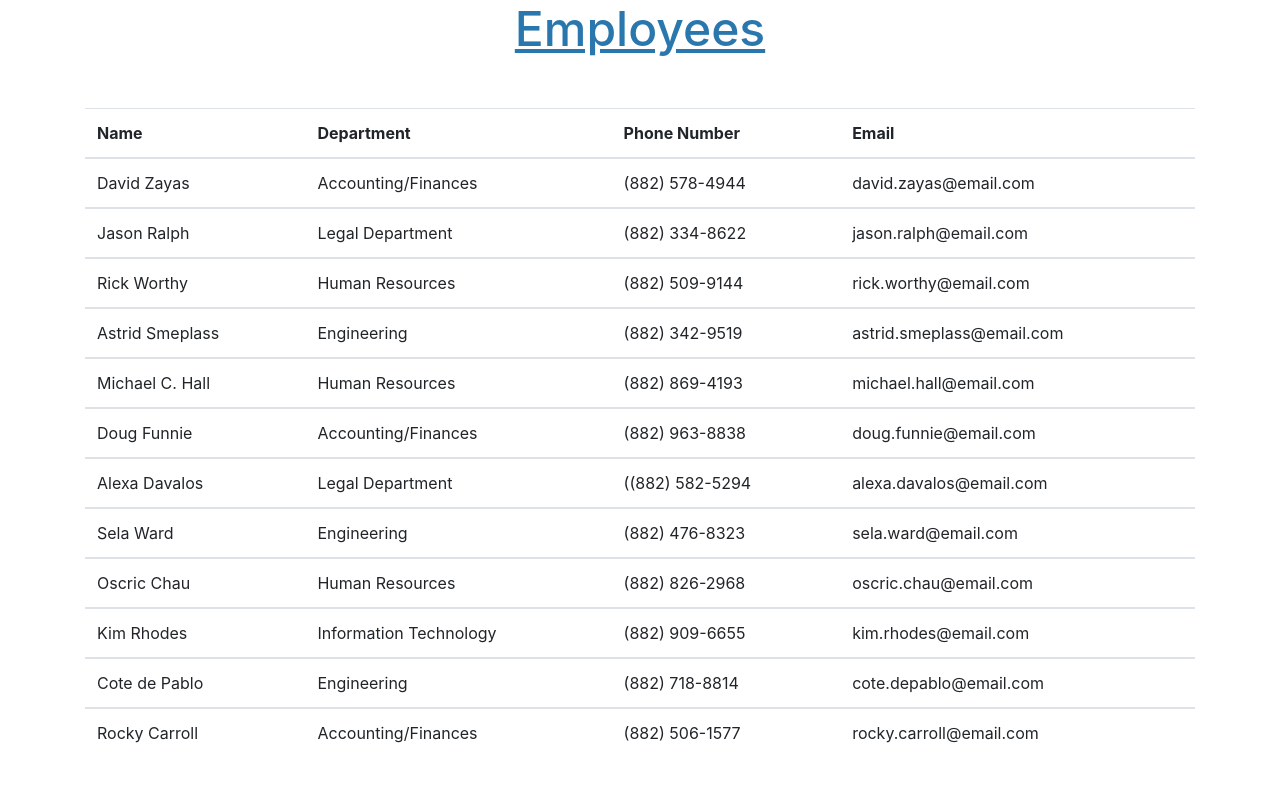
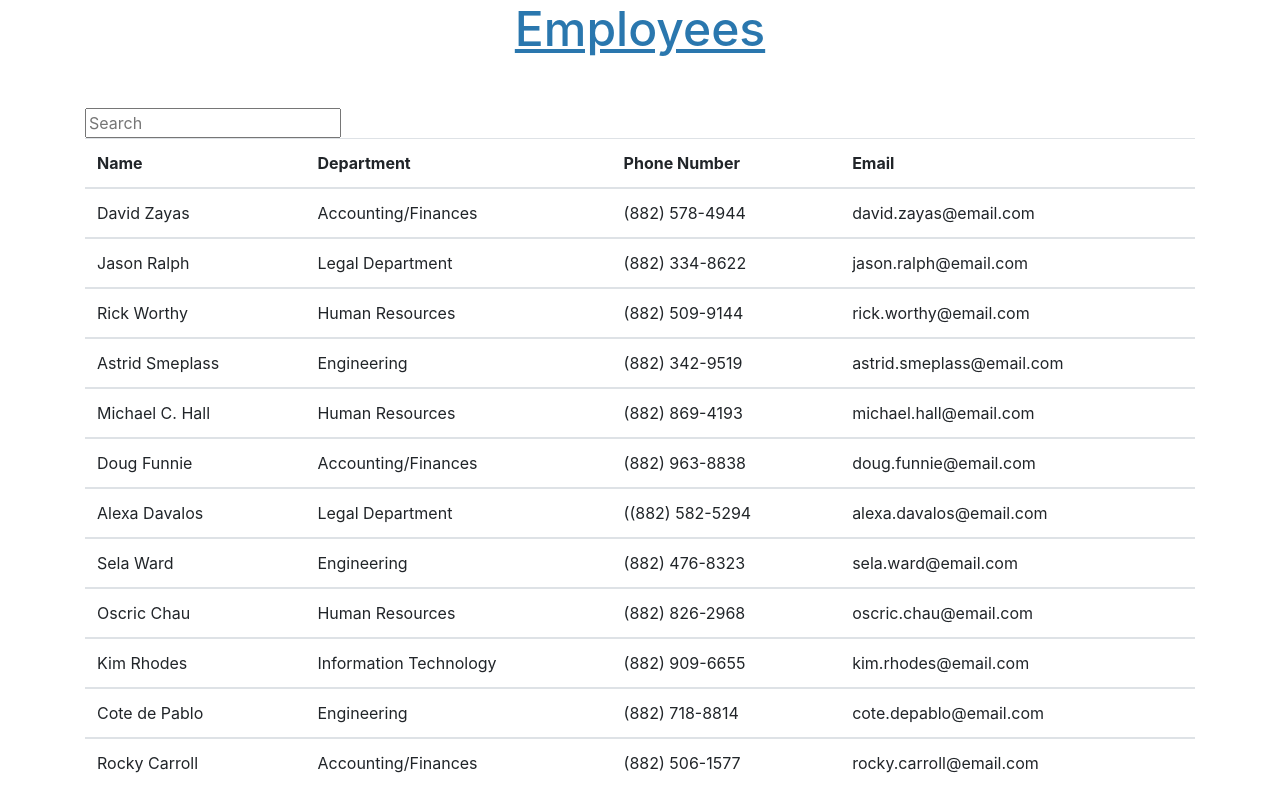
Before and after one commit to joychen5069/EmployeeDirectory, a React (Create React App) app: page / in a window 1280 px wide. Built offline with nearby package versions, Linux system fonts and the light colour scheme.

Commit message:
added filter bar

```diff
--- a/src/App.js
+++ b/src/App.js
@@ -1,7 +1,7 @@
 import React, { Component } from 'react';
 import Title from "./components/Title"
 import Employee from "./components/Employees";
-// import Wrapper from "./components/Wrapper"
+import Form from "./components/Form"
 import './App.css';
 import employees from './employees.json';
 
@@ -14,7 +14,9 @@ class App extends Component {
     return (
       <>
         <Title>Employees</Title>
+
         <div className="container">
+        <Form />
         <table class="table">
         <thead>
           <tr>
--- /dev/null
+++ b/src/components/Form/index.js
@@ -0,0 +1,35 @@
+import React, { Component } from "react";
+
+class Form extends Component {
+    //setting initial state
+    state = {
+        name: ""
+    };
+
+    handleInputChange = event => {
+        const { name, value } = event.target;
+        //updating state
+        this.setState({
+            [name]: value
+        });
+    };
+
+    render() {
+        return (
+            <div>
+              <form className="form">
+                <input
+                  value={this.state.name}
+                  name="name"
+                  onChange={this.handleInputChange}
+                  type="text"
+                  placeholder="Search"
+                />
+               </form>
+            </div>
+          );
+        }
+
+}
+
+export default Form;
```
